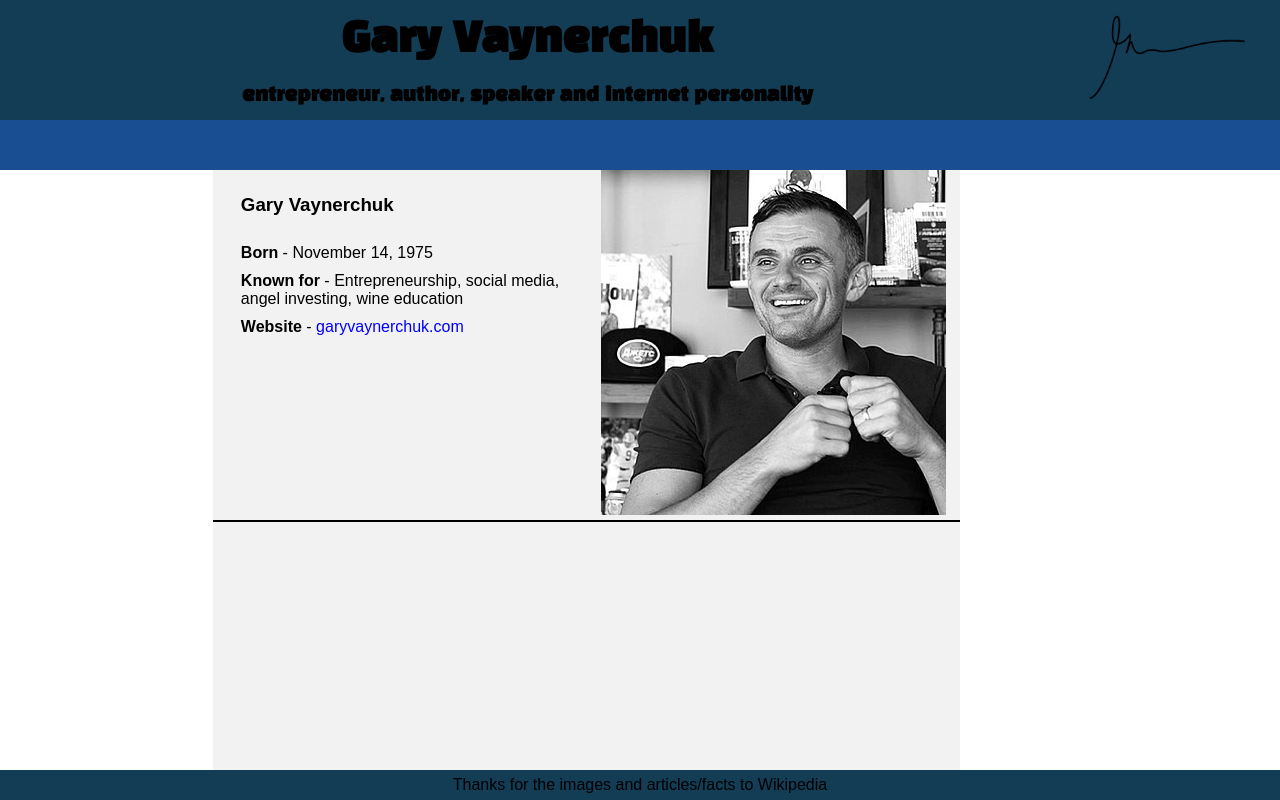
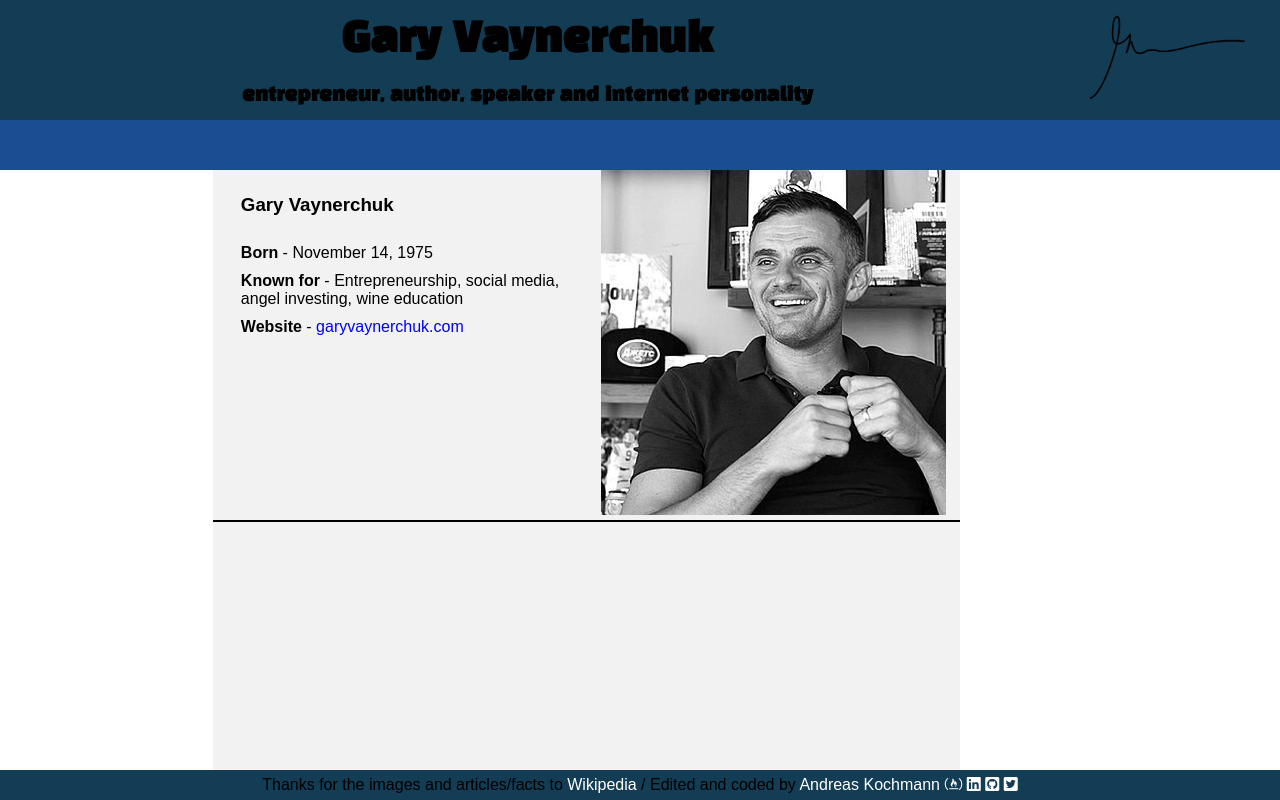
Before and after one commit to CrazySession/tributePage-freecodecamp, a plain HTML site: page index.html in a window 1280 px wide. Drawn offline with nearby package versions, Linux system fonts and the light colour scheme.

Commit message:
updated footer

```diff
--- a/css/index.css
+++ b/css/index.css
@@ -98,22 +98,22 @@ footer{
 /* #### Links Styling */
 a:link
 {
-    color: black;
+    color: white;
     text-decoration:none  !important;
 }
 a:visited
 {
-    color:black;
+    color: white;
     text-decoration:none !important;
 }
 a:hover
 {
-    color:black;
+    color: white;
     text-decoration:none !important;
 }
 
 a:active
 {
-    color: black;
+    color: white;
     text-decoration: none !important;
 }
--- a/index.html
+++ b/index.html
@@ -13,6 +13,9 @@
         <!-- external Styling -->
         <link href="https://fonts.googleapis.com/css?family=Black+Han+Sans"
               rel="stylesheet">
+        <link rel="stylesheet" href="https://use.fontawesome.com/releases/v5.0.10/css/all.css"
+              integrity="sha384-+d0P83n9kaQMCwj8F4RJB66tzIwOKmrdb46+porD/OvrJ+37WqIM7UoBtwHO6Nlg"
+              crossorigin="anonymous">
 
         <!-- JS -->
         <script src="js/jquery-3.3.1.min.js"></script>
@@ -44,7 +47,7 @@
 
             <aside id="asideRight">
 
-
+                <!-- #TODO add social media links -->
 
             </aside>
 
@@ -73,7 +76,12 @@
                 <p>Thanks for the images
                     and articles/facts to
                     <a target="_blank" href="https://en.wikipedia.org/wiki/Gary_Vaynerchuk">
-                        Wikipedia</a> </p>
+                        Wikipedia</a> / Edited and coded by <a target="_blank"
+                                                               href="https://www.freecodecamp.org/crazysession">Andreas Kochmann</a>
+                        <a target="_blank" href="https://www.freecodecamp.org/crazysession"><i class="fab fa-free-code-camp"></i></a>
+                        <a target="_blank" href="https://www.linkedin.com/in/andreas-kochmann/"><i class="fab fa-linkedin"></i></a>
+                        <a target="_blank" href="https://github.com/CrazySession"><i class="fab fa-github-square"></i></a>
+                        <a target="_blank" href="https://twitter.com/AndreasK1985"><i class="fab fa-twitter-square"></i></a></p>
 
             </footer>
 
```
